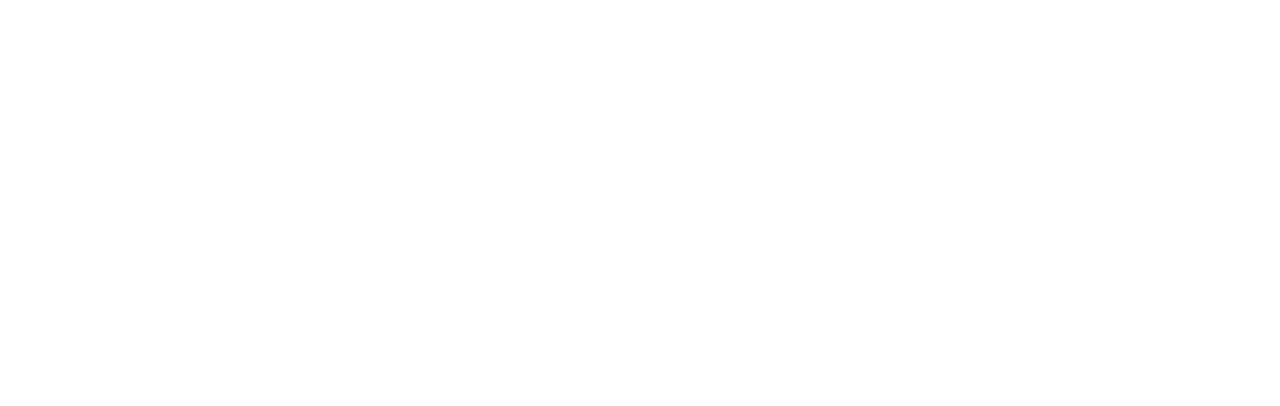
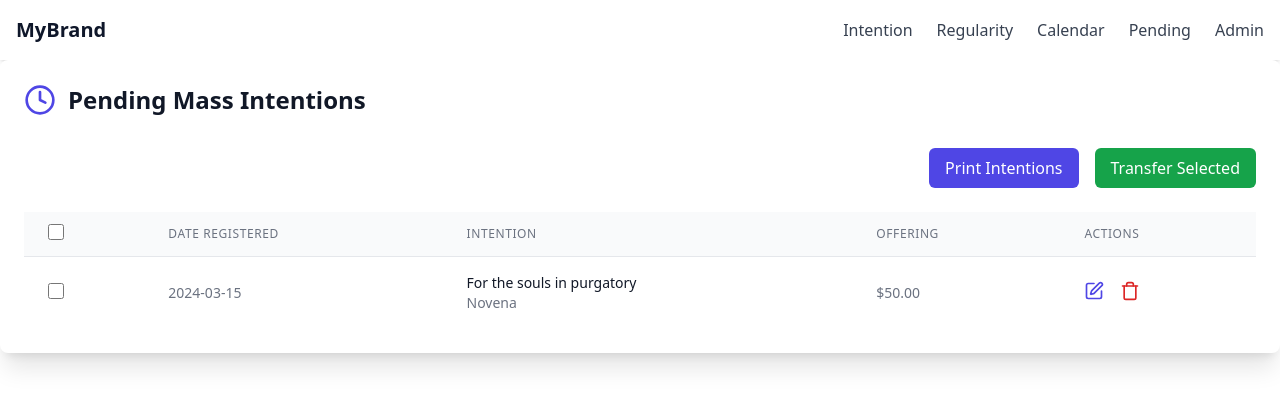
Before and after one commit to raphael-pietrzak/mass-manager, a React (Vite) app in the folder frontend/: page /pending in a window 1280 px wide. Before the commit this address had no page. Shown: the top 406 px of the page. Built offline with nearby package versions, Linux system fonts and the light colour scheme.

Commit message:
feat (front) : navbar, pending

```diff
--- a/frontend/package.json
+++ b/frontend/package.json
@@ -30,6 +30,7 @@
     "react-router-dom": "^6.27.0",
     "tailwind-merge": "^2.5.4",
     "tailwindcss-animate": "^1.0.7",
+    "vaul": "^1.1.1",
     "zod": "^3.23.8"
   },
   "devDependencies": {
--- a/frontend/src/App.tsx
+++ b/frontend/src/App.tsx
@@ -1,10 +1,13 @@
 // src/App.tsx
 import React from 'react';
 import AppRouter from './routes/AppRouter';
+import Navbar from './components/Navbar';
 
 const App: React.FC = () => {
   return (
     <div>
+      <Navbar/>
+
       <AppRouter />
     </div>
   );
--- a/frontend/src/components/Navbar.tsx
+++ b/frontend/src/components/Navbar.tsx
@@ -5,19 +5,21 @@
 
 import React, { useState } from "react";
 import { Button } from "@/components/ui/button";
-import { Drawer } from "@/components/ui/drawer";
-import { MenuIcon, XIcon } from "lucide-react";
+import { MenuIcon } from "lucide-react";
 
 interface NavLink {
   label: string;
   href: string;
 }
 
+// intention regularity calendar admin
+
 const NAV_LINKS: NavLink[] = [
-  { label: "Home", href: "/" },
-  { label: "About", href: "/about" },
-  { label: "Services", href: "/services" },
-  { label: "Contact", href: "/contact" },
+  { label: "Intention", href: "/intention" },
+  { label: "Regularity", href: "/regularity" },
+  { label: "Calendar", href: "/calendar" },
+  { label: "Pending", href: "/pending" },
+  { label: "Admin", href: "/admin" },
 ];
 
 const Navbar: React.FC = () => {
@@ -51,28 +53,6 @@
           <MenuIcon className="h-6 w-6" />
         </Button>
       </div>
-
-      {/* Mobile Drawer Menu */}
-      <Drawer open={isMobileMenuOpen} onClose={toggleMobileMenu}>
-        <div className="p-4 flex justify-between items-center border-b">
-          <span className="text-xl font-semibold text-primary">Menu</span>
-          <Button variant="ghost" onClick={toggleMobileMenu}>
-            <XIcon className="h-6 w-6" />
-          </Button>
-        </div>
-        <nav className="flex flex-col p-4 space-y-4">
-          {NAV_LINKS.map((link) => (
-            <a
-              key={link.href}
-              href={link.href}
-              className="text-gray-700 hover:text-primary transition-colors"
-              onClick={toggleMobileMenu}
-            >
-              {link.label}
-            </a>
-          ))}
-        </nav>
-      </Drawer>
     </header>
   );
 };
--- /dev/null
+++ b/frontend/src/components/ui/drawer.tsx
@@ -0,0 +1,116 @@
+import * as React from "react"
+import { Drawer as DrawerPrimitive } from "vaul"
+
+import { cn } from "@/lib/utils"
+
+const Drawer = ({
+  shouldScaleBackground = true,
+  ...props
+}: React.ComponentProps<typeof DrawerPrimitive.Root>) => (
+  <DrawerPrimitive.Root
+    shouldScaleBackground={shouldScaleBackground}
+    {...props}
+  />
+)
+Drawer.displayName = "Drawer"
+
+const DrawerTrigger = DrawerPrimitive.Trigger
+
+const DrawerPortal = DrawerPrimitive.Portal
+
+const DrawerClose = DrawerPrimitive.Close
+
+const DrawerOverlay = React.forwardRef<
+  React.ElementRef<typeof DrawerPrimitive.Overlay>,
+  React.ComponentPropsWithoutRef<typeof DrawerPrimitive.Overlay>
+>(({ className, ...props }, ref) => (
+  <DrawerPrimitive.Overlay
+    ref={ref}
+    className={cn("fixed inset-0 z-50 bg-black/80", className)}
+    {...props}
+  />
+))
+DrawerOverlay.displayName = DrawerPrimitive.Overlay.displayName
+
+const DrawerContent = React.forwardRef<
+  React.ElementRef<typeof DrawerPrimitive.Content>,
+  React.ComponentPropsWithoutRef<typeof DrawerPrimitive.Content>
+>(({ className, children, ...props }, ref) => (
+  <DrawerPortal>
+    <DrawerOverlay />
+    <DrawerPrimitive.Content
+      ref={ref}
+      className={cn(
+        "fixed inset-x-0 bottom-0 z-50 mt-24 flex h-auto flex-col rounded-t-[10px] border bg-background",
+        className
+      )}
+      {...props}
+    >
+      <div className="mx-auto mt-4 h-2 w-[100px] rounded-full bg-muted" />
+      {children}
+    </DrawerPrimitive.Content>
+  </DrawerPortal>
+))
+DrawerContent.displayName = "DrawerContent"
+
+const DrawerHeader = ({
+  className,
+  ...props
+}: React.HTMLAttributes<HTMLDivElement>) => (
+  <div
+    className={cn("grid gap-1.5 p-4 text-center sm:text-left", className)}
+    {...props}
+  />
+)
+DrawerHeader.displayName = "DrawerHeader"
+
+const DrawerFooter = ({
+  className,
+  ...props
+}: React.HTMLAttributes<HTMLDivElement>) => (
+  <div
+    className={cn("mt-auto flex flex-col gap-2 p-4", className)}
+    {...props}
+  />
+)
+DrawerFooter.displayName = "DrawerFooter"
+
+const DrawerTitle = React.forwardRef<
+  React.ElementRef<typeof DrawerPrimitive.Title>,
+  React.ComponentPropsWithoutRef<typeof DrawerPrimitive.Title>
+>(({ className, ...props }, ref) => (
+  <DrawerPrimitive.Title
+    ref={ref}
+    className={cn(
+      "text-lg font-semibold leading-none tracking-tight",
+      className
+    )}
+    {...props}
+  />
+))
+DrawerTitle.displayName = DrawerPrimitive.Title.displayName
+
+const DrawerDescription = React.forwardRef<
+  React.ElementRef<typeof DrawerPrimitive.Description>,
+  React.ComponentPropsWithoutRef<typeof DrawerPrimitive.Description>
+>(({ className, ...props }, ref) => (
+  <DrawerPrimitive.Description
+    ref={ref}
+    className={cn("text-sm text-muted-foreground", className)}
+    {...props}
+  />
+))
+DrawerDescription.displayName = DrawerPrimitive.Description.displayName
+
+export {
+  Drawer,
+  DrawerPortal,
+  DrawerOverlay,
+  DrawerTrigger,
+  DrawerClose,
+  DrawerContent,
+  DrawerHeader,
+  DrawerFooter,
+  DrawerTitle,
+  DrawerDescription,
+}
--- a/frontend/src/pages/AboutPage.tsx
+++ b/frontend/src/pages/AboutPage.tsx
@@ -6,8 +6,8 @@
 const AboutPage: React.FC = () => {
     return (
         <div>
-            <h1>Page d'administration</h1>
-            <p>Contenu de la page d'administration</p>
+            <h1>About Page</h1>
+            <p>Contenu de la page About</p>
         </div>
     );
 }
--- a/frontend/src/pages/CalendrierPage.tsx
+++ b/frontend/src/pages/CalendrierPage.tsx
@@ -21,6 +21,8 @@
   TableHeader,
   TableRow,
 } from "@/components/ui/table";
+import { Box } from 'lucide-react';
+import { Card } from '../components/ui/card';
 
 // Types
 interface Celebrant {
@@ -91,7 +93,9 @@
   };
 
   return (
+
     <div className="p-4 space-y-4">
+      <Card>
       <div className="w-full max-w-xs">
         <Select
           value={selectedMonth}
@@ -158,6 +162,7 @@
           ))}
         </TableBody>
       </Table>
+      </Card>
     </div>
   );
 };
--- /dev/null
+++ b/frontend/src/pages/PendingMass.tsx
@@ -0,0 +1,85 @@
+import React from 'react';
+import { Clock, Trash, Edit } from 'lucide-react';
+import Button from '@/components/ui/button';
+
+function PendingMasses() {
+  return (
+    <div className="bg-white shadow-xl rounded-lg p-6">
+      <div className="flex items-center mb-8">
+        <Clock className="h-8 w-8 text-indigo-600 mr-3" />
+        <h1 className="text-2xl font-bold text-gray-900">Pending Mass Intentions</h1>
+      </div>
+
+      <div className="space-y-6">
+        <div className="flex justify-end space-x-4">
+          <button className="bg-indigo-600 text-white px-4 py-2 rounded-md hover:bg-indigo-700 focus:outline-none focus:ring-2 focus:ring-indigo-500 focus:ring-offset-2">
+            Print Intentions
+          </button>
+          <button className="bg-green-600 text-white px-4 py-2 rounded-md hover:bg-green-700 focus:outline-none focus:ring-2 focus:ring-green-500 focus:ring-offset-2">
+            Transfer Selected
+          </button>
+        </div>
+
+        <div className="overflow-x-auto">
+          <table className="min-w-full divide-y divide-gray-200">
+            <thead className="bg-gray-50">
+              <tr>
+                <th className="px-6 py-3 text-left text-xs font-medium text-gray-500 uppercase tracking-wider">
+                  <input
+                    type="checkbox"
+                    className="h-4 w-4 text-indigo-600 focus:ring-indigo-500 border-gray-300 rounded"
+                  />
+                </th>
+                <th className="px-6 py-3 text-left text-xs font-medium text-gray-500 uppercase tracking-wider">
+                  Date Registered
+                </th>
+                <th className="px-6 py-3 text-left text-xs font-medium text-gray-500 uppercase tracking-wider">
+                  Intention
+                </th>
+                <th className="px-6 py-3 text-left text-xs font-medium text-gray-500 uppercase tracking-wider">
+                  Offering
+                </th>
+                <th className="px-6 py-3 text-left text-xs font-medium text-gray-500 uppercase tracking-wider">
+                  Actions
+                </th>
+              </tr>
+            </thead>
+            <tbody className="bg-white divide-y divide-gray-200">
+              {/* Example row */}
+              <tr>
+                <td className="px-6 py-4 whitespace-nowrap">
+                  <input
+                    type="checkbox"
+                    className="h-4 w-4 text-indigo-600 focus:ring-indigo-500 border-gray-300 rounded"
+                  />
+                </td>
+                <td className="px-6 py-4 whitespace-nowrap text-sm text-gray-500">
+                  2024-03-15
+                </td>
+                <td className="px-6 py-4">
+                  <div className="text-sm text-gray-900">For the souls in purgatory</div>
+                  <div className="text-sm text-gray-500">Novena</div>
+                </td>
+                <td className="px-6 py-4 whitespace-nowrap text-sm text-gray-500">
+                  $50.00
+                </td>
+                <td className="px-6 py-4 whitespace-nowrap text-sm font-medium">
+
+                    <button className="text-indigo-600 hover:text-indigo-900 mr-4">
+                        <Edit className="h-5 w-5" />
+                    </button>
+                    <button className="text-red-600 hover:text-red-900">
+                        <Trash className="h-5 w-5" />
+                    </button>
+
+                </td>
+              </tr>
+            </tbody>
+          </table>
+        </div>
+      </div>
+    </div>
+  );
+}
+
+export default PendingMasses;
--- a/frontend/src/routes/AppRouter.tsx
+++ b/frontend/src/routes/AppRouter.tsx
@@ -7,7 +7,7 @@
 import CalendarView from '../pages/CalendrierPage';
 import AdminPage from '../pages/AdminPage';
 import HomePage from '../pages/HomePage';
-
+import PendingMasses from '../pages/PendingMass';
 
 
 const AppRouter: React.FC = () => (
@@ -19,6 +19,7 @@
       <Route path="/regularity" element={<RegularityForm />} />
       <Route path="/calendar" element={<CalendarView />} />
       <Route path="/admin" element={<AdminPage />} />
+      <Route path="/pending" element={<PendingMasses />} />
 
     </Routes>
   </Router>
```
Also changed, not shown: 1 other file (tests, documents, lock files or other folders).
